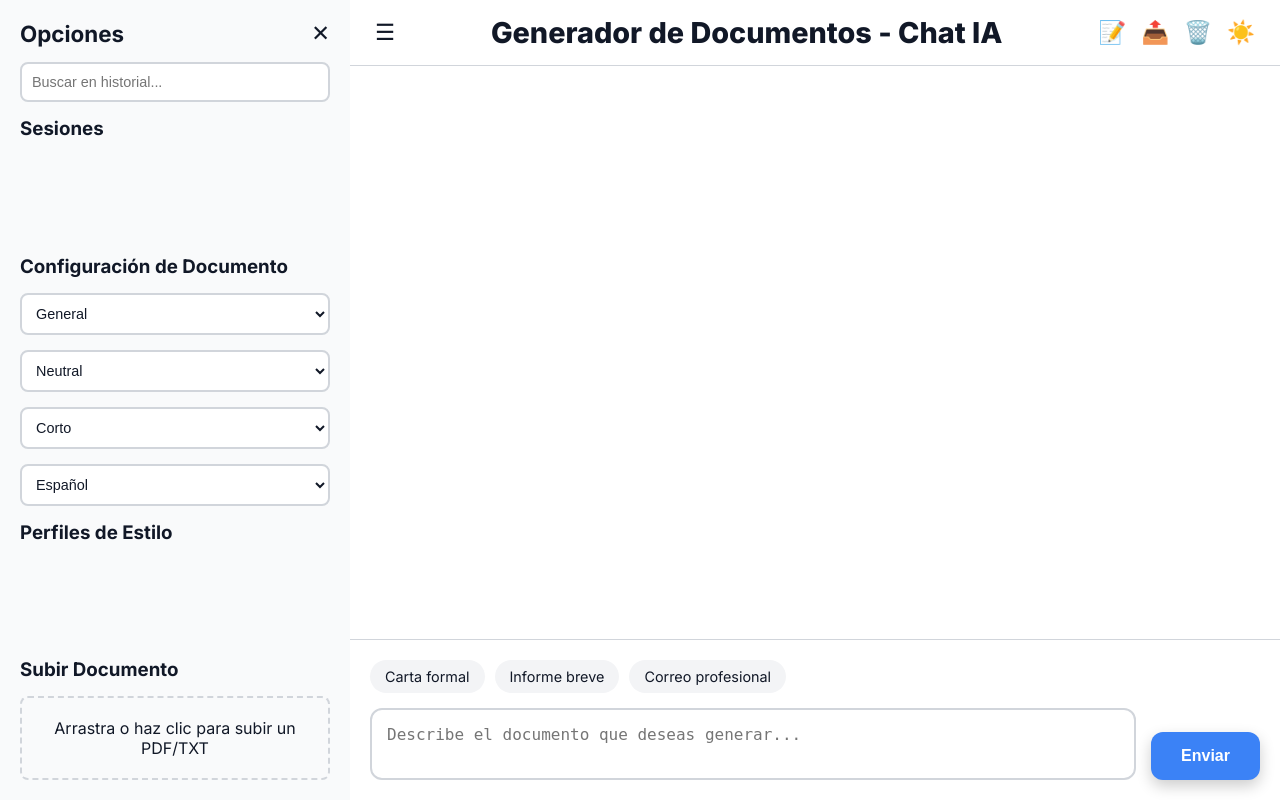
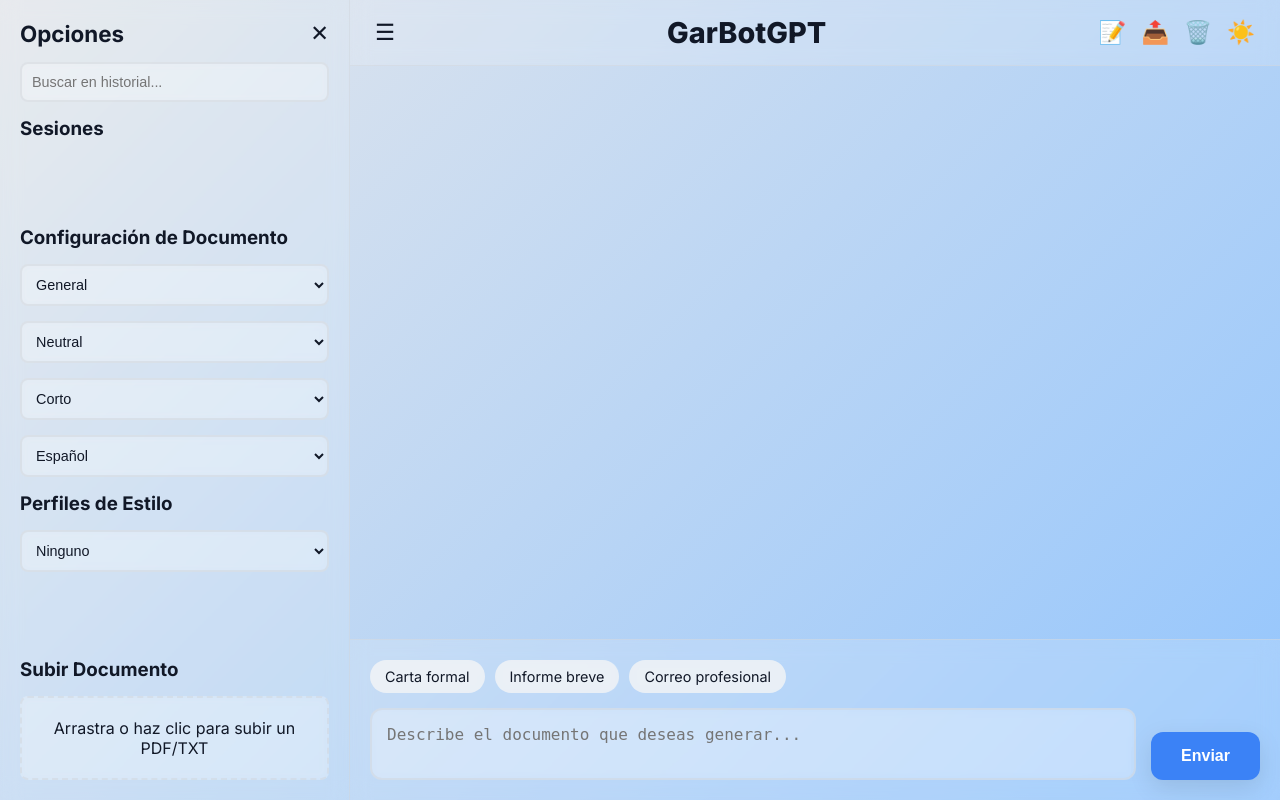
Before and after one commit to Gabo9803/IA-GENERADOR-DE-DOCS, a Flask app: page / in a window 1280 px wide. Run offline with Flask 3, Linux system fonts and the light colour scheme; data that the repository does not hold is empty.

Commit message:
Update index.html

```diff
--- a/templates/index.html
+++ b/templates/index.html
@@ -3,38 +3,38 @@
 <head>
     <meta charset="UTF-8">
     <meta name="viewport" content="width=device-width, initial-scale=1.0">
-    <title>Generador de Documentos - Chat IA</title>
+    <title>GarBotGPT</title>
     <link rel="stylesheet" href="https://fonts.googleapis.com/css2?family=Inter:wght@400;500;600;700;800&display=swap">
     <style>
         :root {
             --bg-color: #e5e7eb;
-            --container-bg: #ffffff;
+            --container-bg: rgba(255, 255, 255, 0.15);
             --text-color: #111827;
-            --user-bg: #3b82f6;
-            --ai-bg: #f3f4f6;
-            --input-bg: #ffffff;
-            --border-color: #d1d5db;
+            --user-bg: rgba(59, 130, 246, 0.8);
+            --ai-bg: rgba(243, 244, 246, 0.8);
+            --input-bg: rgba(255, 255, 255, 0.2);
+            --border-color: rgba(209, 213, 219, 0.5);
             --accent-color: #3b82f6;
-            --shadow: 0 8px 24px rgba(0, 0, 0, 0.15);
-            --toast-bg: #1f2937;
+            --shadow: 0 8px 24px rgba(0, 0, 0, 0.1);
+            --toast-bg: rgba(31, 41, 55, 0.9);
             --toast-text: #ffffff;
-            --sidebar-bg: #f9fafb;
+            --sidebar-bg: rgba(249, 250, 251, 0.15);
             --sidebar-text: #111827;
         }
 
         [data-theme="dark"] {
             --bg-color: #111827;
-            --container-bg: #1f2937;
+            --container-bg: rgba(31, 41, 55, 0.15);
             --text-color: #e5e7eb;
-            --user-bg: #60a5fa;
-            --ai-bg: #374151;
-            --input-bg: #374151;
-            --border-color: #4b5563;
+            --user-bg: rgba(96, 165, 250, 0.8);
+            --ai-bg: rgba(55, 65, 81, 0.8);
+            --input-bg: rgba(55, 65, 81, 0.2);
+            --border-color: rgba(75, 85, 99, 0.5);
             --accent-color: #60a5fa;
-            --shadow: 0 8px 24px rgba(0, 0, 0, 0.3);
-            --toast-bg: #e5e7eb;
+            --shadow: 0 8px 24px rgba(0, 0, 0, 0.2);
+            --toast-bg: rgba(229, 231, 235, 0.9);
             --toast-text: #111827;
-            --sidebar-bg: #1f2937;
+            --sidebar-bg: rgba(31, 41, 55, 0.15);
             --sidebar-text: #e5e7eb;
         }
 
@@ -57,8 +57,6 @@
             display: flex;
             width: 100vw;
             height: 100vh;
-            background: var(--container-bg);
-            box-shadow: var(--shadow);
             overflow: hidden;
         }
 
@@ -71,10 +69,24 @@
             flex-direction: column;
             gap: 15px;
             transition: transform 0.3s ease;
+            backdrop-filter: blur(10px);
+            -webkit-backdrop-filter: blur(10px);
+            border-right: 1px solid var(--border-color);
         }
 
         .sidebar.hidden {
             transform: translateX(-100%);
+        }
+
+        .main {
+            flex: 1;
+            display: flex;
+            flex-direction: column;
+            transition: all 0.3s ease;
+        }
+
+        .sidebar.hidden ~ .main {
+            width: 100vw;
         }
 
         .sidebar-header {
@@ -104,6 +116,8 @@
             background: var(--input-bg);
             color: var(--text-color);
             font-size: 0.9rem;
+            backdrop-filter: blur(5px);
+            -webkit-backdrop-filter: blur(5px);
         }
 
         .session-list, .style-list {
@@ -119,6 +133,9 @@
             display: flex;
             justify-content: space-between;
             align-items: center;
+            background: var(--container-bg);
+            backdrop-filter: blur(5px);
+            -webkit-backdrop-filter: blur(5px);
         }
 
         .session-item:hover, .style-item:hover {
@@ -139,16 +156,13 @@
             text-align: center;
             border-radius: 8px;
             cursor: pointer;
+            background: var(--input-bg);
+            backdrop-filter: blur(5px);
+            -webkit-backdrop-filter: blur(5px);
         }
 
         .upload-area.dragover {
             background: var(--ai-bg);
-        }
-
-        .main {
-            flex: 1;
-            display: flex;
-            flex-direction: column;
         }
 
         .header {
@@ -158,6 +172,8 @@
             justify-content: space-between;
             align-items: center;
             background: var(--container-bg);
+            backdrop-filter: blur(10px);
+            -webkit-backdrop-filter: blur(10px);
         }
 
         .header h1 {
@@ -208,7 +224,7 @@
             display: flex;
             flex-direction: column;
             gap: 25px;
-            background: var(--container-bg);
+            background: transparent;
         }
 
         .message {
@@ -219,7 +235,9 @@
             font-size: 1rem;
             animation: slideIn 0.5s ease;
             position: relative;
-            box-shadow: 0 4px 12px rgba(0, 0, 0, 0.1);
+            box-shadow: var(--shadow);
+            backdrop-filter: blur(10px);
+            -webkit-backdrop-filter: blur(10px);
         }
 
         .user-message {
@@ -272,6 +290,10 @@
             display: flex;
             align-items: center;
             gap: 6px;
+            background: var(--ai-bg);
+            border-radius: 18px;
+            backdrop-filter: blur(10px);
+            -webkit-backdrop-filter: blur(10px);
         }
 
         .typing span {
@@ -291,6 +313,8 @@
             border-top: 1px solid var(--border-color);
             background: var(--container-bg);
             position: relative;
+            backdrop-filter: blur(10px);
+            -webkit-backdrop-filter: blur(10px);
         }
 
         .input-group {
@@ -311,6 +335,8 @@
             font-size: 1rem;
             resize: none;
             transition: all 0.3s ease;
+            backdrop-filter: blur(5px);
+            -webkit-backdrop-filter: blur(5px);
         }
 
         textarea:focus {
@@ -329,7 +355,7 @@
             font-size: 1rem;
             font-weight: 600;
             transition: all 0.3s ease;
-            box-shadow: 0 6px 15px rgba(0, 0, 0, 0.2);
+            box-shadow: var(--shadow);
         }
 
         button.send:hover {
@@ -340,7 +366,7 @@
 
         button.send:active {
             transform: translateY(0);
-            box-shadow: 0 6px 15px rgba(0, 0, 0, 0.2);
+            box-shadow: var(--shadow);
         }
 
         .suggestions {
@@ -357,6 +383,8 @@
             cursor: pointer;
             font-size: 0.9rem;
             transition: all 0.3s ease;
+            backdrop-filter: blur(5px);
+            -webkit-backdrop-filter: blur(5px);
         }
 
         .suggestion:hover {
@@ -377,6 +405,8 @@
             display: flex;
             align-items: center;
             gap: 10px;
+            backdrop-filter: blur(10px);
+            -webkit-backdrop-filter: blur(10px);
         }
 
         .modal {
@@ -401,6 +431,8 @@
             max-height: 90vh;
             overflow-y: auto;
             position: relative;
+            backdrop-filter: blur(10px);
+            -webkit-backdrop-filter: blur(10px);
         }
 
         .modal-close {
@@ -523,6 +555,9 @@
                 <option value="fr">Francés</option>
             </select>
             <h3>Perfiles de Estilo</h3>
+            <select id="styleProfile">
+                <option value="">Ninguno</option>
+            </select>
             <div class="style-list" id="styleList"></div>
             <h3>Subir Documento</h3>
             <div class="upload-area" id="uploadArea">
@@ -533,7 +568,7 @@
         <div class="main">
             <div class="header">
                 <button class="sidebar-toggle" onclick="toggleSidebar()">☰</button>
-                <h1>Generador de Documentos - Chat IA</h1>
+                <h1>GarBotGPT</h1>
                 <div class="header-buttons">
                     <button class="new-session" onclick="newSession()"><span class="tooltip">Nueva sesión</span>📝</button>
                     <button class="export-chat" onclick="exportChat()"><span class="tooltip">Exportar chat</span>📤</button>
@@ -601,6 +636,8 @@
                 const response = await fetch('/style_profiles');
                 const profiles = await response.json();
                 styleList.innerHTML = '';
+                const styleSelect = document.getElementById('styleProfile');
+                styleSelect.innerHTML = '<option value="">Ninguno</option>';
                 Object.keys(profiles).forEach(id => {
                     const profile = profiles[id];
                     const item = document.createElement('div');
@@ -611,10 +648,14 @@
                     `;
                     item.onclick = (e) => {
                         if (e.target.tagName !== 'BUTTON') {
-                            document.getElementById('styleProfile').value = id;
+                            styleSelect.value = id;
                         }
                     };
                     styleList.appendChild(item);
+                    const option = document.createElement('option');
+                    option.value = id;
+                    option.textContent = `${profile.font_name} (${profile.tone})`;
+                    styleSelect.appendChild(option);
                 });
             } catch (error) {
                 showToast(`Error al cargar perfiles: ${error.message}`, 'error');
@@ -729,7 +770,7 @@
         function addTypingIndicator() {
             const typingDiv = document.createElement('div');
             typingDiv.className = 'typing';
-            typingDiv.innerHTML = 'IA está escribiendo <span></span><span></span><span></span>';
+            typingDiv.innerHTML = 'GarBotGPT está procesando contexto <span></span><span></span><span></span>';
             typingDiv.id = 'typingIndicator';
             chatArea.appendChild(typingDiv);
             chatArea.scrollTop = chatArea.scrollHeight;
@@ -756,7 +797,13 @@
                 const tone = document.getElementById('tone').value;
                 const length = document.getElementById('length').value;
                 const language = document.getElementById('language').value;
-                const styleProfile = document.getElementById('styleProfile')?.value || null;
+                const styleProfile = document.getElementById('styleProfile').value || null;
+
+                // Preparar historial de mensajes
+                const messageHistory = (sessions[currentSessionId]?.messages || []).map(msg => ({
+                    role: msg.isUser ? 'user' : 'assistant',
+                    content: msg.content
+                }));
 
                 const response = await fetch('/generate', {
                     method: 'POST',
@@ -768,7 +815,8 @@
                         tone,
                         length,
                         language,
-                        style_profile_id: styleProfile
+                        style_profile_id: styleProfile,
+                        message_history: messageHistory
                     })
                 });
                 progressBar.style.width = '100%';
@@ -802,7 +850,7 @@
         // Vista previa de PDF
         async function previewPDF(button) {
             const messageText = button.parentElement.previousElementSibling.textContent;
-            const styleProfile = document.getElementById('styleProfile')?.value || null;
+            const styleProfile = document.getElementById('styleProfile').value || null;
             try {
                 const response = await fetch('/generate_pdf', {
                     method: 'POST',
@@ -857,7 +905,7 @@
 
         // Exportar chat
         function exportChat() {
-            const messages = sessions[currentSessionId].messages.map(msg => `${msg.isUser ? 'Usuario' : 'IA'}: ${msg.content}`).join('\n\n');
+            const messages = sessions[currentSessionId].messages.map(msg => `${msg.isUser ? 'Usuario' : 'GarBotGPT'}: ${msg.content}`).join('\n\n');
             const blob = new Blob([messages], { type: 'text/plain' });
             const url = window.URL.createObjectURL(blob);
             const a = document.createElement('a');
@@ -963,12 +1011,6 @@
         loadSessions();
         loadStyleProfiles();
         loadSession(currentSessionId);
-
-        // Agregar select para perfiles de estilo
-        const styleSelect = document.createElement('select');
-        styleSelect.id = 'styleProfile';
-        styleSelect.innerHTML = '<option value="">Ninguno</option>';
-        document.querySelector('.sidebar').insertBefore(styleSelect, document.getElementById('styleList'));
     </script>
 </body>
 </html>
```
